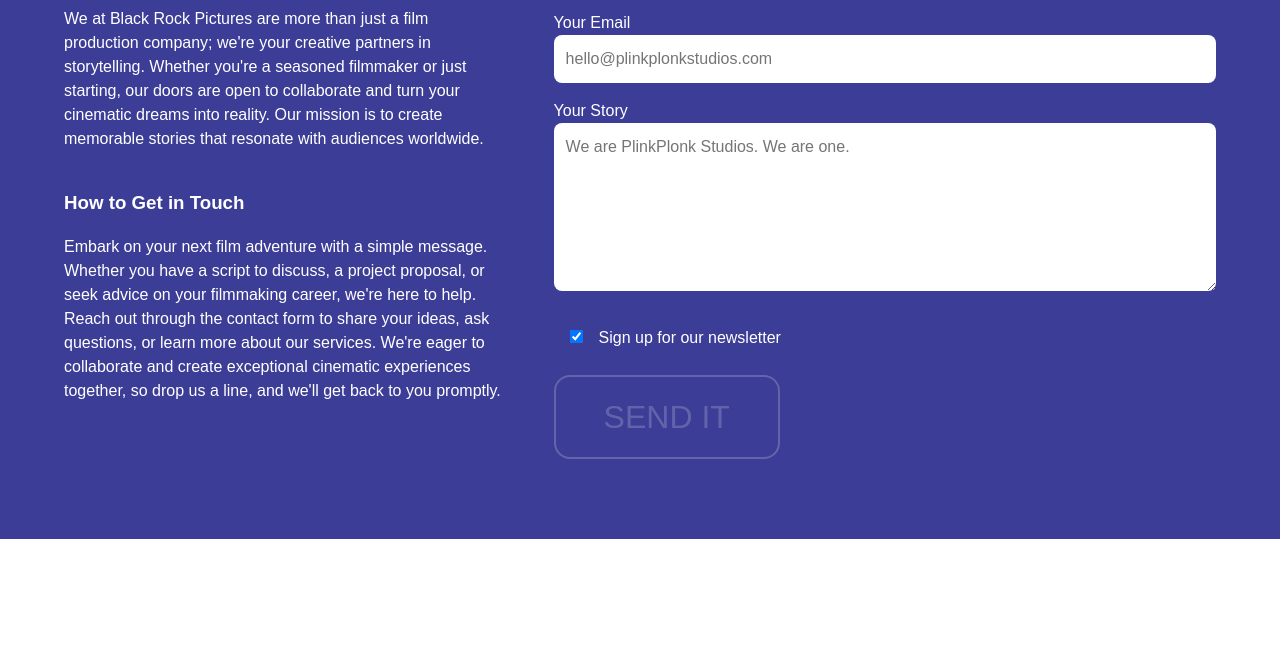
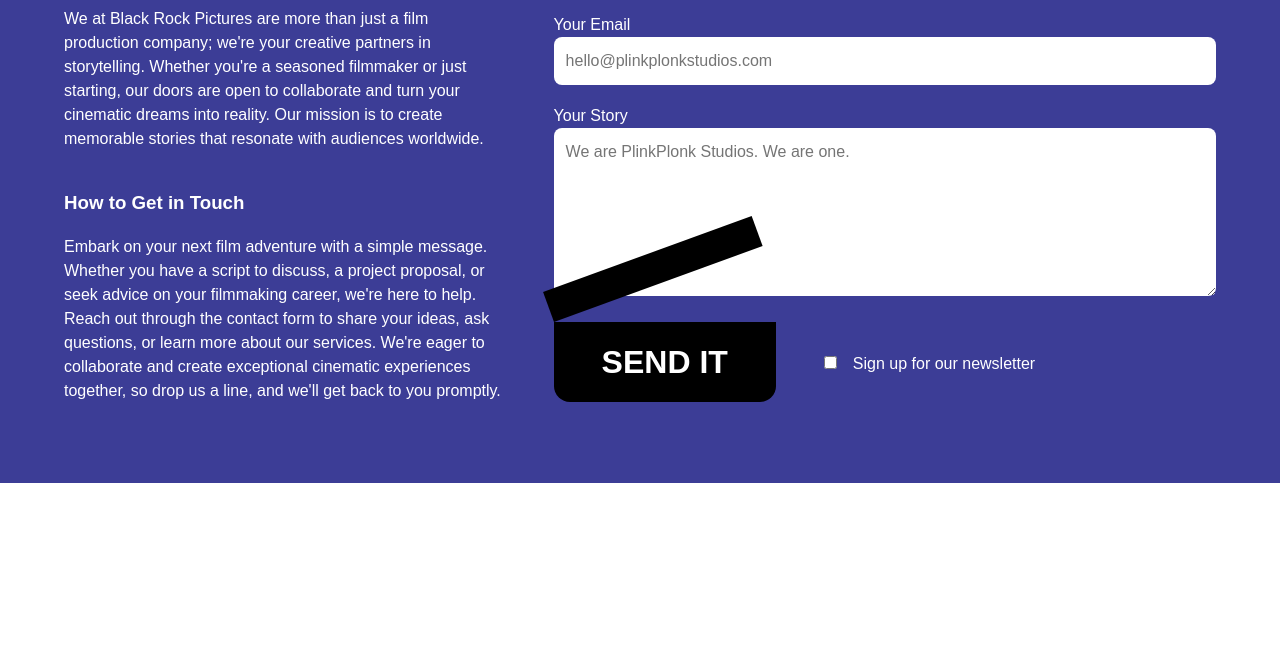
Before and after one commit to PlinkPlonkStudios/blackrock.pictures, a Gatsby site: page / in a window 1280 px wide. Shown: the part 2093-2754 px from the top of the page. Built offline with nearby package versions, Linux system fonts and the light colour scheme; Gatsby itself is replaced by a stand-in of ours.

Commit message:
feat(button): beginnings of slate

```diff
--- a/package.json
+++ b/package.json
@@ -33,6 +33,7 @@
     "gatsby-transformer-sharp": "^5.12.0",
     "react": "^18.2.0",
     "react-dom": "^18.2.0",
+    "react-hook-form": "^7.48.2",
     "styled-components": "^6.0.8",
     "uuid": "^9.0.1"
   },
--- a/src/components/ContactForm.tsx
+++ b/src/components/ContactForm.tsx
@@ -1,10 +1,11 @@
 import React, { PropsWithChildren, useMemo, useState } from "react";
 import styled from "styled-components";
 import classNames from "classnames";
+import { useForm } from "react-hook-form";
 
 import { navBarHeight } from "./NavBar";
+import { navigate } from "gatsby";
 
-// TODO make this a full-screen-width element for small screens
 const FullWidthSection = styled.section`
   --form-gap: 3em;
 
@@ -36,6 +37,17 @@ const FullWidthSection = styled.section`
     display: grid;
     gap: 1em;
     grid-template-columns: 1fr;
+
+    & footer {
+      display: flex;
+      flex-direction: row-reverse;
+      justify-content: start;
+      align-items: center;
+
+      gap: 2em;
+
+      isolation: isolate;
+    }
   }
 
   & input,
@@ -49,6 +61,12 @@ const FullWidthSection = styled.section`
   & input[type="checkbox"] {
     width: unset;
     margin: 1em;
+    z-index: 1;
+    /* TODO get this to go under the slate top */
+  }
+
+  label#newsletter {
+    border: 2px solid red;
   }
 
   & h3 {
@@ -63,10 +81,18 @@ const FullWidthSection = styled.section`
       label {
         width: 100%;
       }
+
+      footer {
+        flex-direction: column;
+      }
     }
   }
 `;
 
+// TODO slate top background-image
+// TODO slate bottom background-image
+// TODO slate should be behind everything until hovered on
+// TODO required fields
 const SubmitButton = styled.button`
   position: relative;
   isolation: isolate;
@@ -76,105 +102,57 @@ const SubmitButton = styled.button`
   text-transform: uppercase;
 
   border-style: solid;
-  border-radius: 1rem;
+  border-radius: 0 0 1rem 1rem;
 
   cursor: pointer;
 
-  color: var(--clr-secondary-400);
-  background-color: var(--clr-accent-400);
+  color: var(--clr-fill-400);
+  background-color: var(--clr-stroke-400);
+
+  border-width: 0;
   border-color: transparent;
 
-  transition: color 250ms ease-in-out, background-color 250ms ease-in-out,
+  font-weight: bold;
+
+  transition: color 250ms ease-in-out, color 250ms ease-in-out,
     border-color 250ms ease-in-out, scale 100ms ease-in-out;
-
-  &[disabled] {
-    color: hsla(var(--clr-fill-hsl), 20%);
-    background-color: var(--clr-secondary-400);
-    border-color: hsla(var(--clr-fill-hsl), 20%);
-
-    cursor: not-allowed;
-    pointer-events: visible;
-
-    &:hover {
-      /* ignore scale-up from below */
-      scale: 1;
-    }
-
-    &::after {
-      transform: var(--transform-hide);
-      opacity: 0;
-    }
-  }
 
   &:hover,
   &:focus-visible {
     scale: 1.05;
-  }
+    color: var(--clr-accent-400);
 
-  &:hover {
     &::after {
-      transform: var(--transform-hide);
-      opacity: 0;
-    }
-  }
-
-  @keyframes point {
-    from {
-      translate: -0.25em;
-    }
-
-    to {
-      translate: 0.25em;
+      transform: rotate(0deg);
     }
   }
 
   &::after {
-    --width: 3em;
-    --transform-y-align: translateY(-50%);
-    --transform-hide: translateX(-200%) var(--transform-y-align);
-
     content: "";
     position: absolute;
 
-    top: 50%;
-    transform: var(--transform-y-align);
-    right: calc(-1 * var(--width) - 1em);
+    top: -1em;
+    left: 0;
+
+    width: 100%;
+    height: 1em;
+
+    background-color: inherit;
+
+    transform: rotate(-20deg);
+    transform-origin: bottom left;
+
+    transition: transform 400ms;
+
+    transition-timing-function: cubic-bezier(1, -0.7, 1, 1.71);
+
     z-index: -1;
 
-    transition: transform 250ms ease-in-out, opacity 250ms ease-in-out;
-    animation-name: point;
-    animation-duration: 1s;
-    animation-direction: alternate;
-    animation-iteration-count: infinite;
-    animation-timing-function: ease-in-out;
-
-    width: var(--width);
-    aspect-ratio: 16 / 9;
-
-    background: var(--clr-fill-400);
-    clip-path: polygon(
-      40% 0%,
-      40% 20%,
-      100% 20%,
-      100% 80%,
-      40% 80%,
-      40% 100%,
-      0% 50%
-    );
-
-    pointer-events: none;
-
-    @media screen and (max-width: 40rem) {
-      display: none;
+    @media (prefers-reduced-motion) {
+      transform: unset !important;
     }
   }
 `;
-
-const emailRegex = /^[a-zA-Z0-9._%+-]+@[a-zA-Z0-9.-]+\.[a-zA-Z]{2,}$/;
-
-const isValidEmail = (email: string) => {
-  return emailRegex.test(email);
-};
 
 interface ContactFormProps {
   className?: string;
@@ -186,15 +164,24 @@ export const ContactForm = ({
   title,
   children,
 }: PropsWithChildren<ContactFormProps>) => {
-  const [name, setName] = useState("");
-  const [email, setEmail] = useState("");
-  const [body, setBody] = useState("");
-  const [newsletter, setNewsletter] = useState(true);
+  const { register, handleSubmit } = useForm();
 
-  const readyToSubmit = useMemo(
-    () => name.length > 0 && isValidEmail(email) && body.length > 0,
-    [name, email, body]
-  );
+  const onSubmit = async (data: any) => {
+    console.log(data);
+
+    await fetch("https://api.web3forms.com/submit", {
+      method: "POST",
+      body: JSON.stringify(data),
+      headers: {
+        "Content-Type": "application/json",
+      },
+    }).then((res) => {
+      if (res.ok) {
+        // TODO instead, have loading states for the form and set loading to false here
+        return navigate("/thanks");
+      }
+    });
+  };
 
   return (
     <FullWidthSection
@@ -205,35 +192,33 @@ export const ContactForm = ({
 
       <div className="flow-2">{children}</div>
 
-      <form action="https://api.web3forms.com/submit" method="POST">
+      <form onSubmit={handleSubmit(onSubmit)} method="POST">
         <input
           type="hidden"
-          name="access_key"
           value="00005c50-546d-4cc5-856c-885884789a36"
+          {...register("access_key")}
         />
 
         <label htmlFor="name">
           <p>Your Name</p>
           <input
             id="name"
-            name="name"
             type="text"
             autoComplete="name"
             placeholder="Jane Doe"
-            value={name}
-            onChange={(e) => setName(e.target.value)}
+            required
+            {...register("name")}
           />
         </label>
         <label htmlFor="email">
           <p>Your Email</p>
           <input
             id="subject"
-            name="email"
+            required
             type="email"
             autoComplete="email"
             placeholder="hello@plinkplonkstudios.com"
-            value={email}
-            onChange={(e) => setEmail(e.target.value)}
+            {...register("email")}
           />
         </label>
 
@@ -241,37 +226,30 @@ export const ContactForm = ({
           <p>Your Story</p>
           <textarea
             id="body"
-            name="body"
+            required
             rows={6}
             placeholder="We are PlinkPlonk Studios. We are one."
-            value={body}
-            onChange={(e) => setBody(e.target.value)}
+            {...register("body")}
           />
         </label>
 
+        <footer>
           <label htmlFor="newsletter">
             <input
               type="checkbox"
-            name="newsletter"
               id="newsletter"
-            checked={newsletter}
-            onChange={() => setNewsletter((prev) => !prev)}
+              {...register("newsletter")}
             />
             Sign up for our newsletter
           </label>
 
-        <input
-          type="hidden"
-          name="redirect"
-          value="https://shmois.com/thanks"
-        />
-
-        <footer>
-          <SubmitButton type="submit" disabled={!readyToSubmit}>
+          <SubmitButton type="submit" disabled={false}>
             Send it
           </SubmitButton>
         </footer>
       </form>
+
+      <script src="https://web3forms.com/client/script.js" async defer />
     </FullWidthSection>
   );
 };
```
Also changed, not shown: 1 other file. Lines whose indentation alone changed are shown as unchanged.
